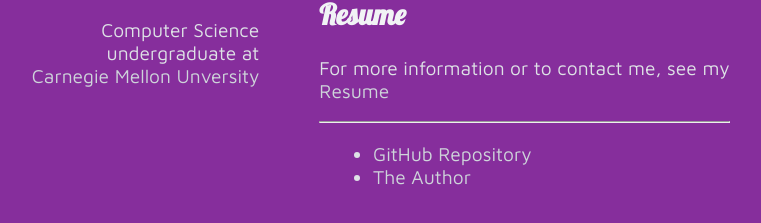
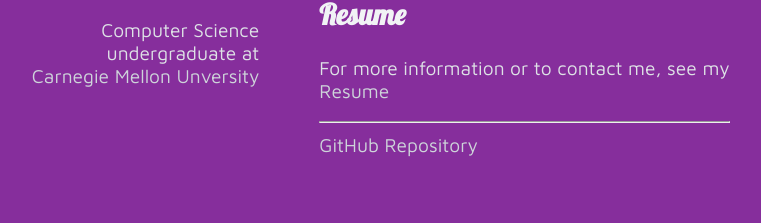
Before and after one commit to cmugpi/personal-website, a plain HTML site: page index.html in a window 1280 px wide. Shown: the part 373-596 px from the top of the page, without its empty margins (289-1050 px from the left). Drawn offline with Linux system fonts and the light colour scheme.

Commit message:
Delete author link

```diff
--- a/index.html
+++ b/index.html
@@ -2,9 +2,7 @@
 <html>
   <head>
     <meta http-equiv="content-type" content="text/html; charset=utf-8">
-  <meta name="viewport" content="width=device-width, initial-scale=1.0">
     <title>Personal Website</title>
-
     <link href="https://fonts.googleapis.com/css?family=Lobster|Maven+Pro&display=swap" rel="stylesheet">
     <link rel='stylesheet' href='example.css'>
   </head>
@@ -34,16 +32,7 @@
 
 <hr />
 
-<ul>
-  <li>
-    <span></span>
-    <a href="https://github.com/excentris/compass">GitHub Repository</a>
-  </li>
-  <li>
-    <span></span>
-    <a href="http://excentris.net">The Author</a>
-  </li>
-</ul>
+    <a href="https://github.com/cmugpi">GitHub Repository</a>
       </div>
     </main>
 </div>
```
Lines whose indentation alone changed are shown as unchanged.
